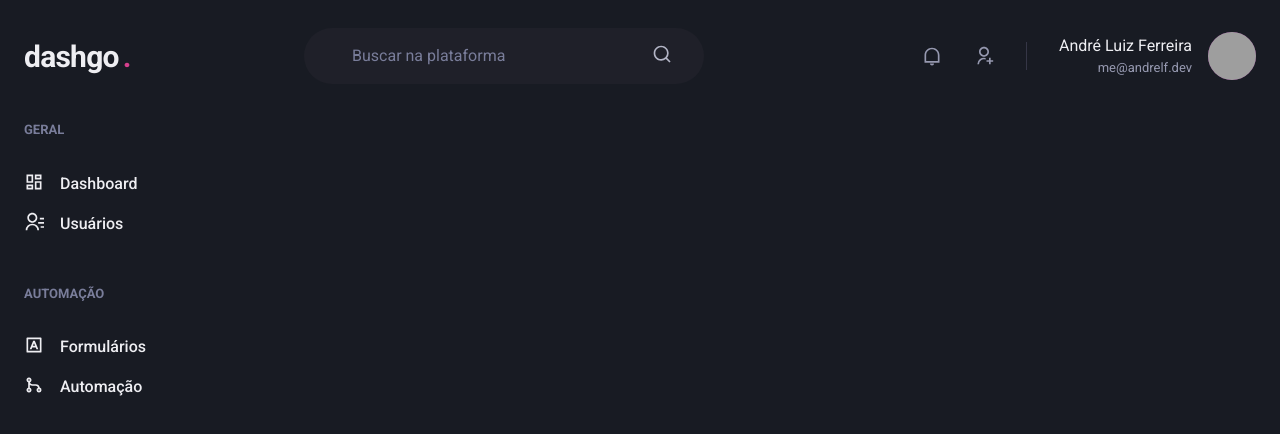
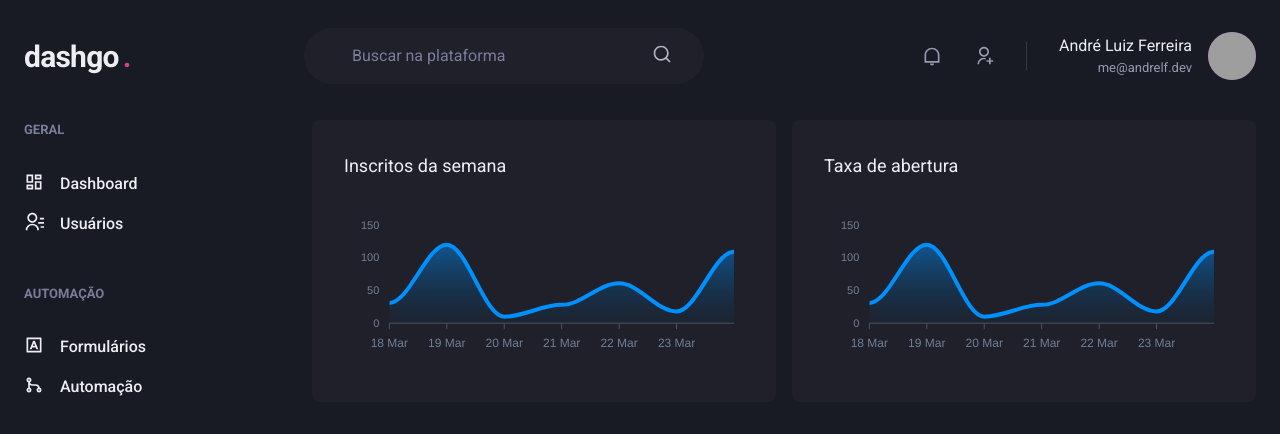
Before and after one commit to dehlferreira/rocketseat-ignite-dashgo, a Next.js app: page /dashboard in a window 1280 px wide. Shown: the top 434 px of the page. Built offline with nearby package versions, Linux system fonts and the light colour scheme; grey boxes are pictures that could not be loaded.

Commit message:
feat(task-11): pagina dashboard #11

```diff
--- a/package.json
+++ b/package.json
@@ -13,9 +13,11 @@
     "@chakra-ui/react": "^1.6.8",
     "@emotion/react": "^11.4.1",
     "@emotion/styled": "^11.3.0",
+    "apexcharts": "^3.28.3",
     "framer-motion": "^4.1.17",
     "next": "11.1.2",
     "react": "17.0.2",
+    "react-apexcharts": "^1.3.9",
     "react-dom": "17.0.2",
     "react-icons": "^4.2.0"
   },
--- a/src/pages/dashboard.tsx
+++ b/src/pages/dashboard.tsx
@@ -1,7 +1,63 @@
-import { Flex } from '@chakra-ui/react';
+import { Flex, SimpleGrid, Box, Text, theme } from '@chakra-ui/react';
+
+import dynamic from 'next/dynamic';
 
 import { Header } from '../components/Header';
 import { Siderbar } from '../components/Sidebar';
+
+const Chart = dynamic(() => import('react-apexcharts'), {
+  ssr: false,
+});
+
+const options = {
+  chart: {
+    toolbar: {
+      show: false,
+    },
+    zoom: {
+      enabled: false,
+    },
+    foreColor: theme.colors.gray[500],
+  },
+  grid: {
+    show: false,
+  },
+  dataLabels: {
+    enabled: false,
+  },
+  tooltip: {
+    enabled: false,
+  },
+  xaxis: {
+    type: 'datetime',
+    axisBorder: {
+      color: theme.colors.gray[600],
+    },
+    axisTicks: {
+      color: theme.colors.gray[600],
+    },
+    categories: [
+      '2021-03-18T00:00:00.000Z',
+      '2021-03-19T00:00:00.000Z',
+      '2021-03-20T00:00:00.000Z',
+      '2021-03-21T00:00:00.000Z',
+      '2021-03-22T00:00:00.000Z',
+      '2021-03-23T00:00:00.000Z',
+      '2021-03-24T00:00:00.000Z',
+    ],
+  },
+  fill: {
+    opacity: 0.3,
+    type: 'gradient',
+    gradient: {
+      shade: 'dark',
+      opacityFrom: 0.7,
+      opacityTo: 0.3,
+    },
+  },
+};
+
+const series = [{ name: 'series1', data: [31, 120, 10, 28, 61, 18, 109] }];
 
 export default function Dashboard() {
   return (
@@ -10,6 +66,26 @@
 
       <Flex w="100%" my="6" maxWidth={1480} mx="auto" px="6">
         <Siderbar />
+
+        <SimpleGrid flex="1" gap="4" minChildWidth="320px" align="flex-start">
+          <Box
+            p="8"
+            bg="gray.800"
+            borderRadius={8}
+            // pb="4"
+          >
+            <Text fontSize="lg" mb="4">
+              Inscritos da semana
+            </Text>
+            <Chart options={options} series={series} type="area" height={160} />
+          </Box>
+          <Box p="8" bg="gray.800" borderRadius={8} pb="4">
+            <Text fontSize="lg" mb="4">
+              Taxa de abertura
+            </Text>
+            <Chart options={options} series={series} type="area" height={160} />
+          </Box>
+        </SimpleGrid>
       </Flex>
     </Flex>
   );
```
Also changed, not shown: 1 other file (tests, documents, lock files or other folders).
